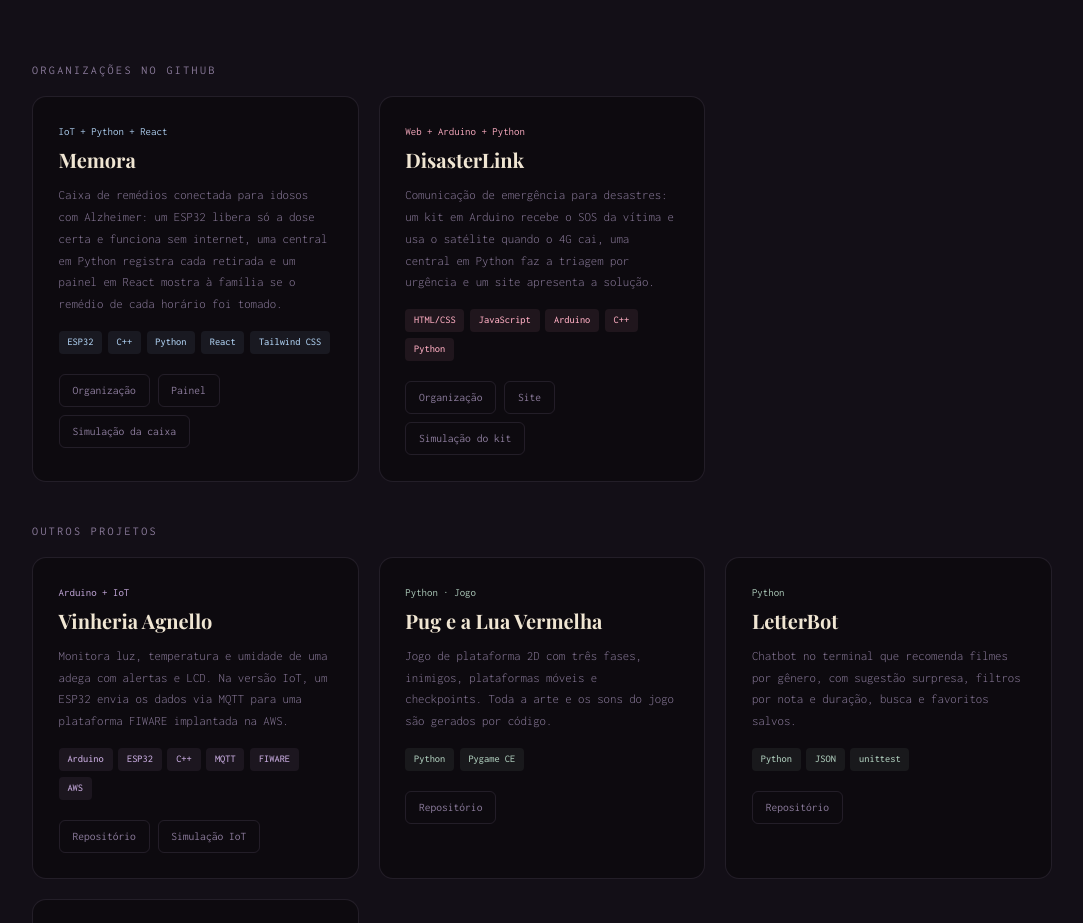
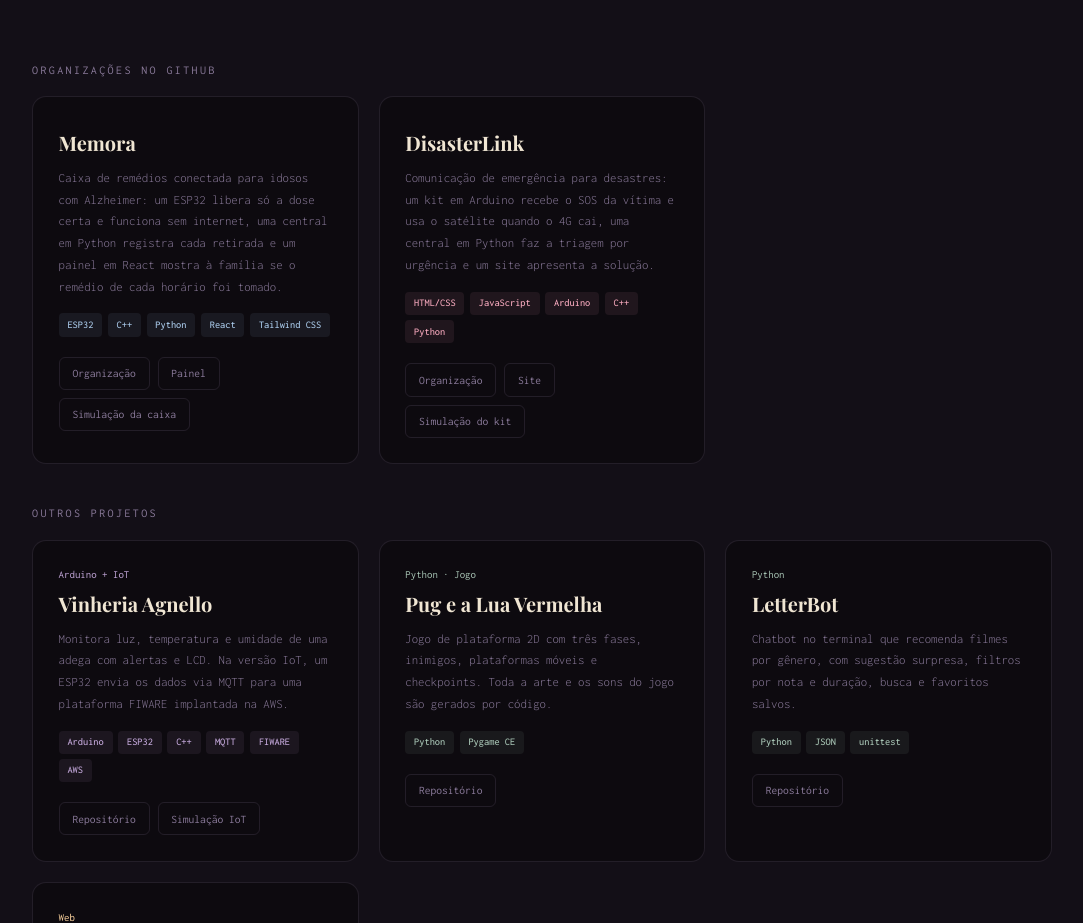
Before and after one commit to SofiaHagio/Portifolio, a plain HTML site: page index.html in a window 1280 px wide. Shown: the part 2535-3458 px from the top of the page, without its empty margins (98-1181 px from the left). Drawn offline with nearby package versions, Linux system fonts and the light colour scheme.

Commit message:
style: remove type labels from organization projects

```diff
--- a/index.html
+++ b/index.html
@@ -201,7 +201,6 @@
           <h3 class="projects-group reveal">Organizações no GitHub</h3>
           <div class="projects-grid reveal">
             <div class="project-card accent-blue">
-              <p class="project-type">IoT + Python + React</p>
               <h3 class="project-title">Memora</h3>
               <p class="project-desc">Caixa de remédios conectada para idosos com Alzheimer: um ESP32 libera só a dose certa e funciona sem internet, uma central em Python registra cada retirada e um painel em React mostra à família se o remédio de cada horário foi tomado.</p>
               <ul class="tags">
@@ -219,7 +218,6 @@
             </div>
 
             <div class="project-card accent-pink">
-              <p class="project-type">Web + Arduino + Python</p>
               <h3 class="project-title">DisasterLink</h3>
               <p class="project-desc">Comunicação de emergência para desastres: um kit em Arduino recebe o SOS da vítima e usa o satélite quando o 4G cai, uma central em Python faz a triagem por urgência e um site apresenta a solução.</p>
               <ul class="tags">
```
